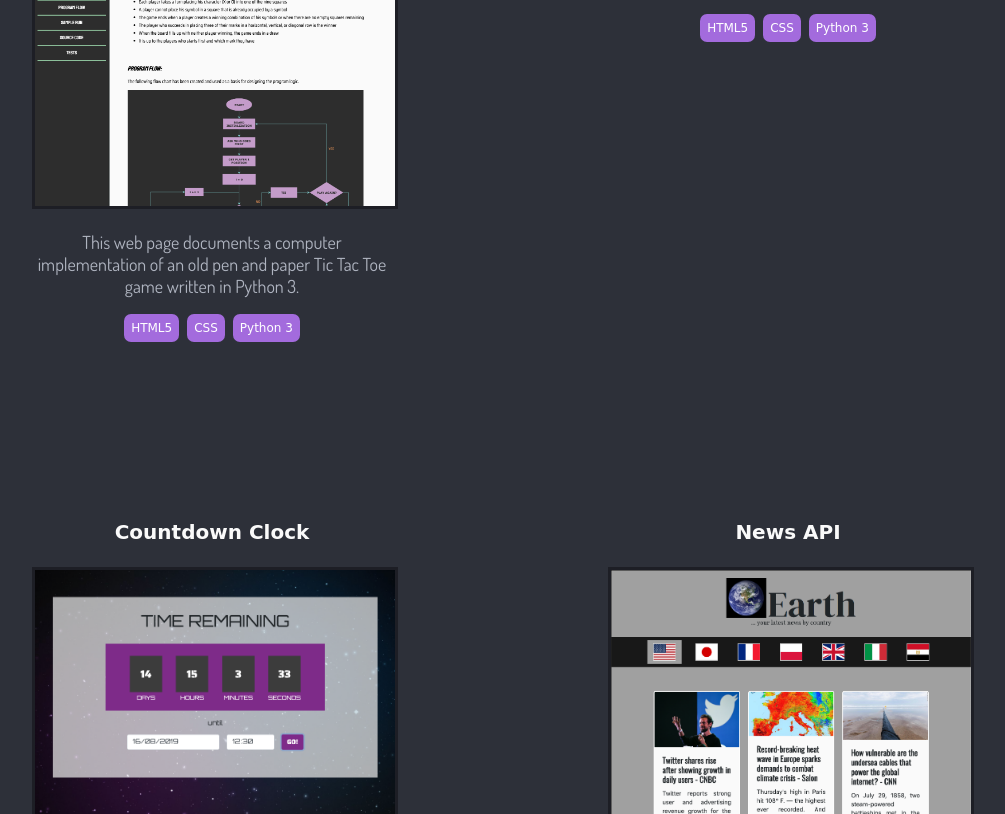
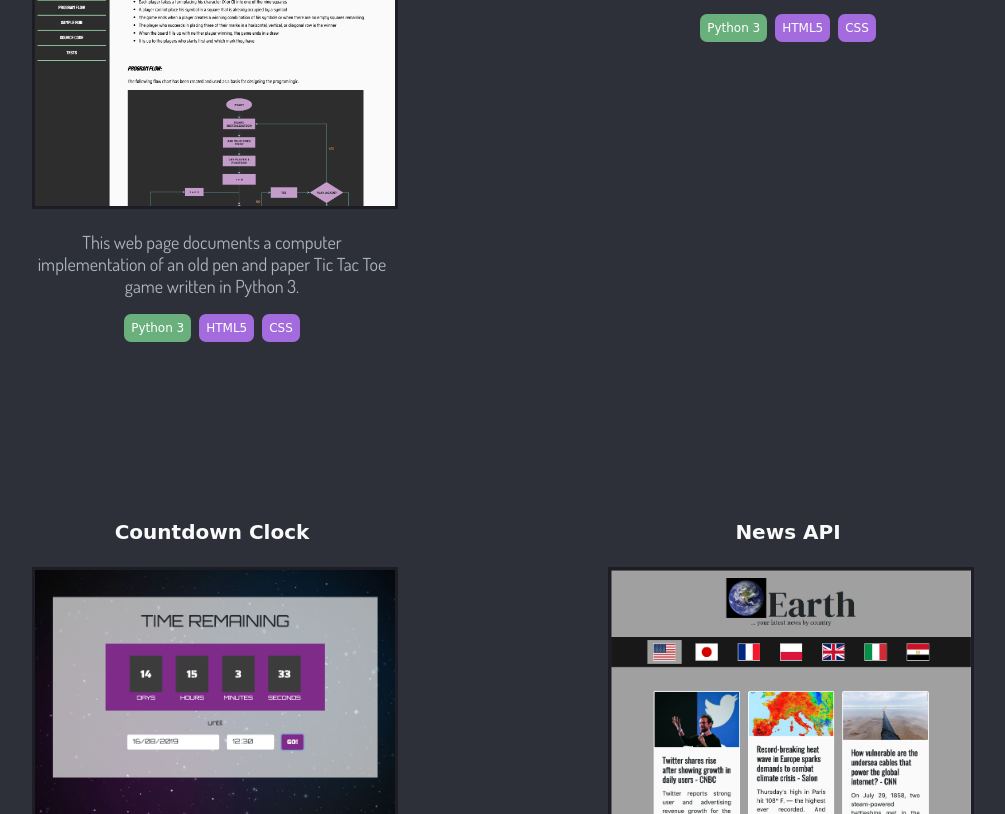
Before and after one commit to monbird/personal_portfolio_webpage, a plain HTML site: page index.html in a window 1280 px wide. Shown: the part 1211-2025 px from the top of the page, without its empty margins (140-1145 px from the left). Drawn offline with Linux system fonts and the light colour scheme; a web font is replaced by a local one.

Commit message:
add backend badge

```diff
--- a/index.html
+++ b/index.html
@@ -36,9 +36,9 @@
                             <p>This web page documents a computer implementation of an old pen and paper Tic Tac Toe game written in Python 3.</p>
                         </a>
                         <div class="technology-badges">
+                            <span class="badge backend">Python 3</span>
                             <span class="badge">HTML5</span>
                             <span class="badge">CSS</span>
-                            <span class="badge">Python 3</span>
                         </div>
                     </div>
                     <div>
@@ -50,9 +50,9 @@
                             <p>game tbc...</p>
                         </a>
                         <div class="technology-badges">
+                            <span class="badge backend">Python 3</span>
                             <span class="badge">HTML5</span>
                             <span class="badge">CSS</span>
-                            <span class="badge">Python 3</span>
                         </div>
                     </div>
                     <div>
--- a/style.css
+++ b/style.css
@@ -135,6 +135,11 @@ body {
     font-size: 12px;
     padding: 7px;
     margin: 5px 4px;
+}
+
+.backend {
+    background-color: #69b07c;
+    color: white;
 }
 
 #contact-section {
```
